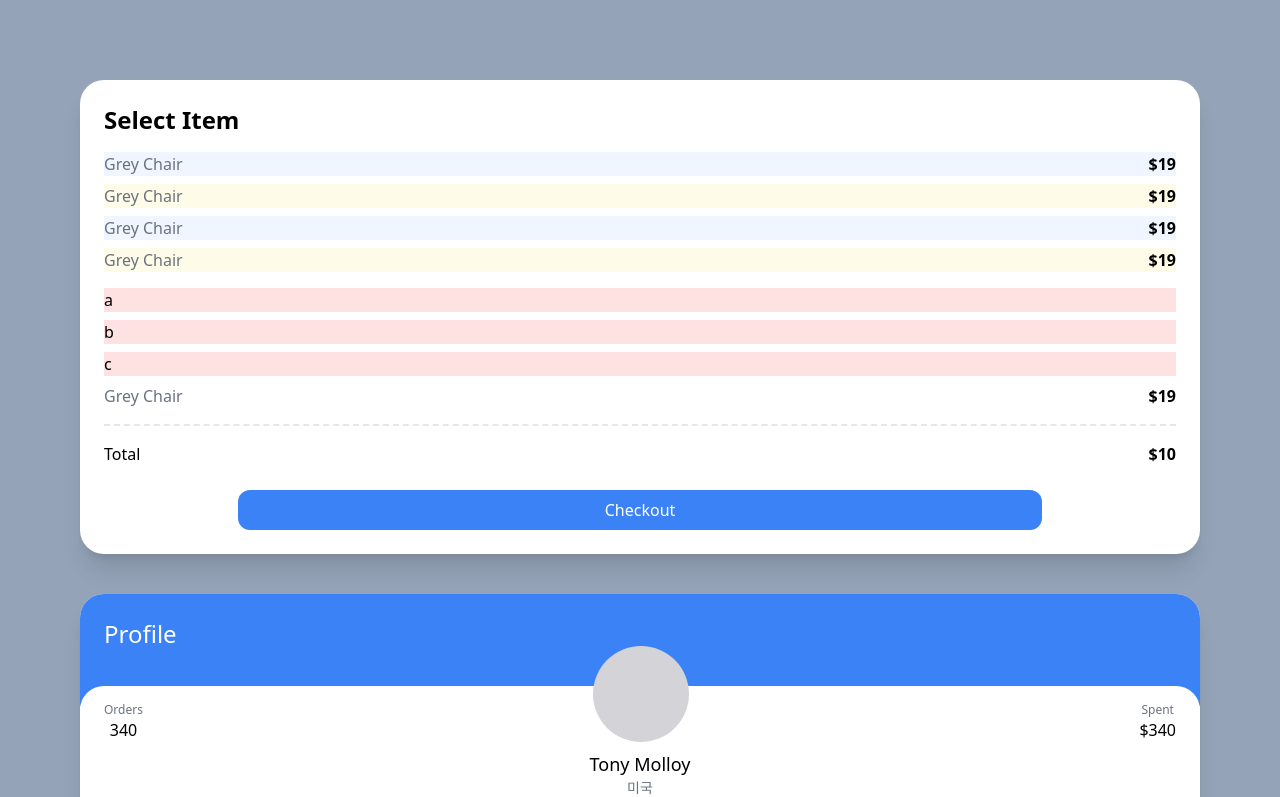
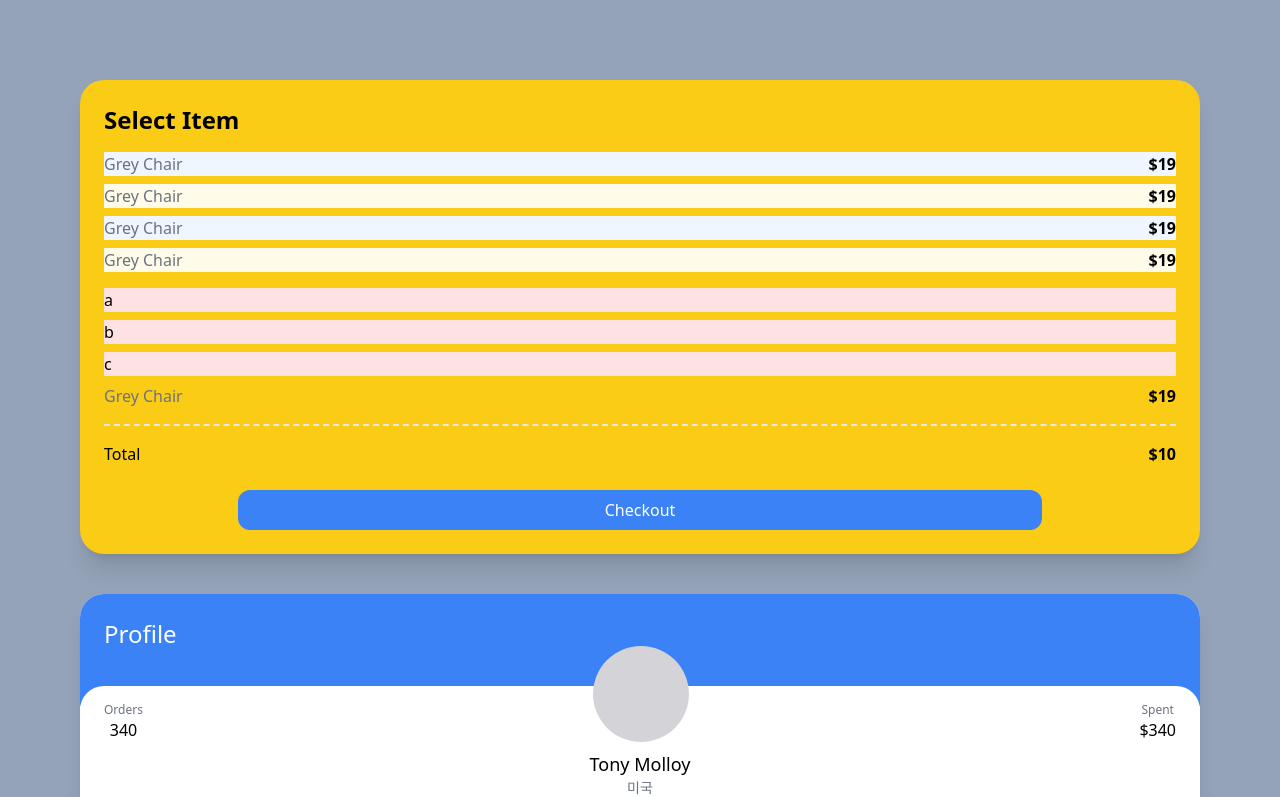
Before and after one commit to kkuyu/-carrot-market, a Next.js app: page / in a window 1280 px wide. Shown: the top 797 px of the page. Built offline with nearby package versions, Linux system fonts and the light colour scheme.

Commit message:
Responsive Modifiers

```diff
--- a/pages/index.tsx
+++ b/pages/index.tsx
@@ -3,7 +3,10 @@ import type { NextPage } from "next";
 const Home: NextPage = () => {
   return (
     <div className="min-h-screen grid gap-10 px-20 py-20 bg-slate-400">
-      <div className="p-6 bg-white rounded-3xl shadow-xl">
+      <div
+        className="p-6 bg-white rounded-3xl shadow-xl
+        sm:bg-red-400 bd:bg-teal-400 lg:bg-indigo-400 xl:bg-yellow-400 2xl:bg-pink-500"
+      >
         <strong className="block font-semibold text-2xl">Select Item</strong>
         <div className="mt-4">
           <ul>
```
Also changed, not shown: 1 other file (tests, documents, lock files or other folders).
